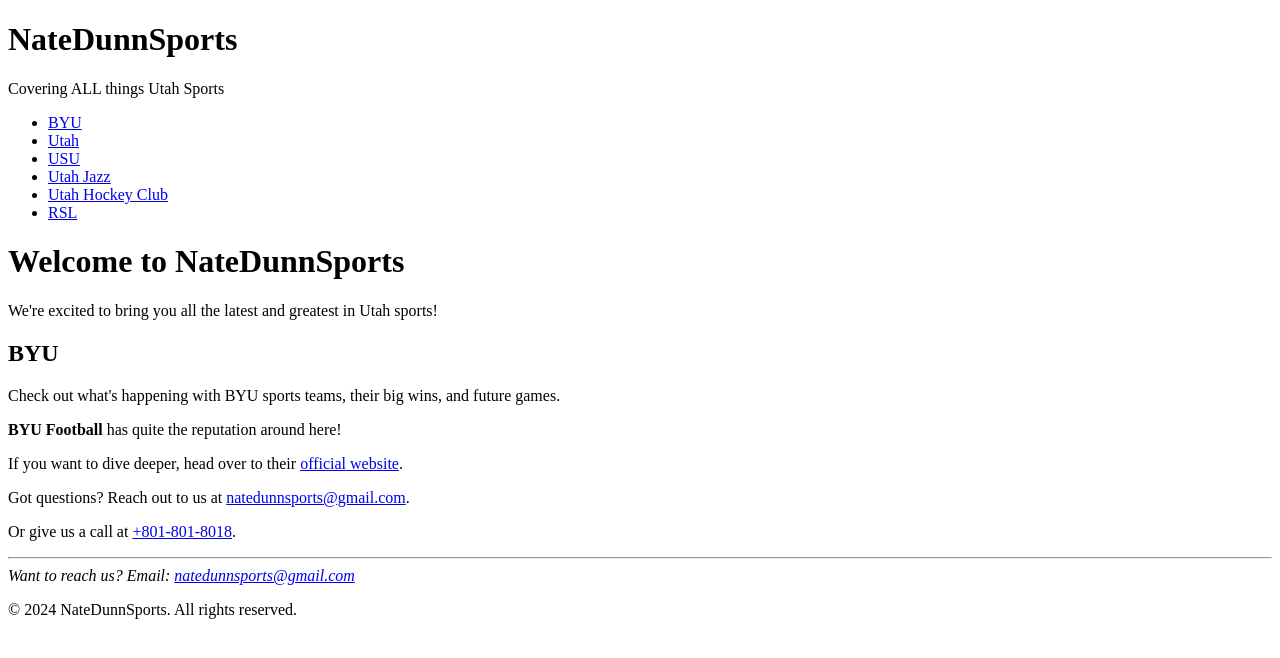
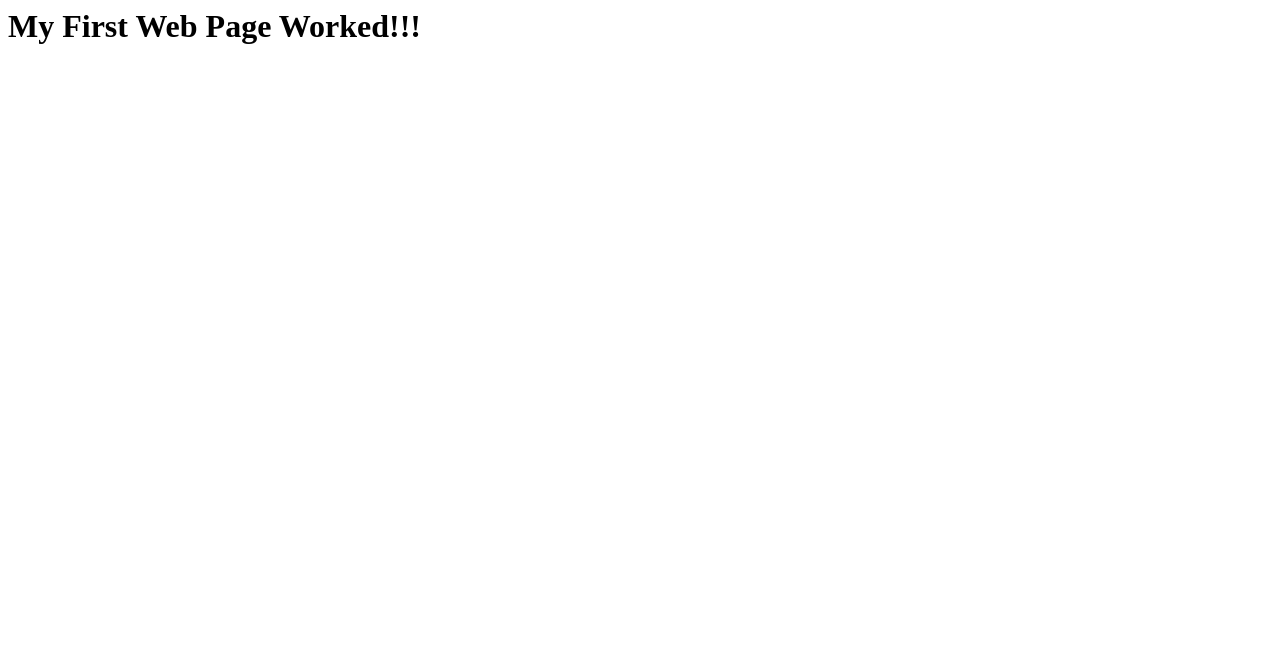
Before and after one commit to natedunn1/natedunnsports, a plain HTML site: page New folder/index.html in a window 1280 px wide. Drawn offline with Linux system fonts and the light colour scheme.

Commit message:
Update index.html

```diff
--- a/New folder/index.html
+++ b/New folder/index.html
@@ -1,54 +1,7 @@
-<!DOCTYPE html>
-<html lang="en">
-<head>
-    <meta charset="UTF-8">
-    <meta name="author" content="Your Name or Company Name">
-    <meta name="description" content=" Welcome to our hub for Utah sports, where we cover everything from BYU and Utah State to the Jazz and RSL. ">
-    <meta name="viewport" content="width=device-width, initial-scale=1.0">
-    <title>NateDunnSports - Utah Sports Coverage</title>
-</head>
-<body>
-    <!-- Welcome header -->
-    <header>
-        <h1>NateDunnSports</h1>
-        <p>Covering ALL things Utah Sports</p>
-    </header>
-
-    <!-- Navigation menu -->
-    <nav>
-        <ul>
-            <li><a href="#byu">BYU</a></li>
-            <li><a href="#utah">Utah</a></li>
-            <li><a href="#usu">USU</a></li>
-            <li><a href="#jazz">Utah Jazz</a></li>
-            <li><a href="#hockey">Utah Hockey Club</a></li>
-            <li><a href="#rsl">RSL</a></li>
-        </ul>
-    </nav>
-
-    <!-- Main content area -->
-    <main>
-        <h1>Welcome to NateDunnSports</h1>
-        <p>We're excited to bring you all the latest and greatest in Utah sports!</p>
-
-        <section id="byu">
-            <h2>BYU</h2>
-            <p>Check out what's happening with BYU sports teams, their big wins, and future games.</p>
-            <p><strong>BYU Football</strong> has quite the reputation around here!</p>
-            <p>If you want to dive deeper, head over to their <a href="https://byucougars.com" target="_blank">official website</a>.</p>
-            <p>Got questions? Reach out to us at <a href="mailto:natedunnsports@gmail.com">natedunnsports@gmail.com</a>.</p>
-            <p>Or give us a call at <a href="tel:+801-801-8018">+801-801-8018</a>.</p>
-        </section>
-
-        <hr> <!-- Just a line to separate content -->
-
-        <!-- Footer with contact info -->
-        <footer>
-            <address>
-                Want to reach us? Email: <a href="mailto:natedunnsports@gmail.com">natedunnsports@gmail.com</a>
-            </address>
-            <p>&copy; 2024 NateDunnSports. All rights reserved.</p>
-        </footer>
-    </main>
-</body>
+<html>
+    <head>
+    </head>
+    <body>
+    <h1> My First Web Page Worked!!!</h1>
+    </body>
 </html>
```
